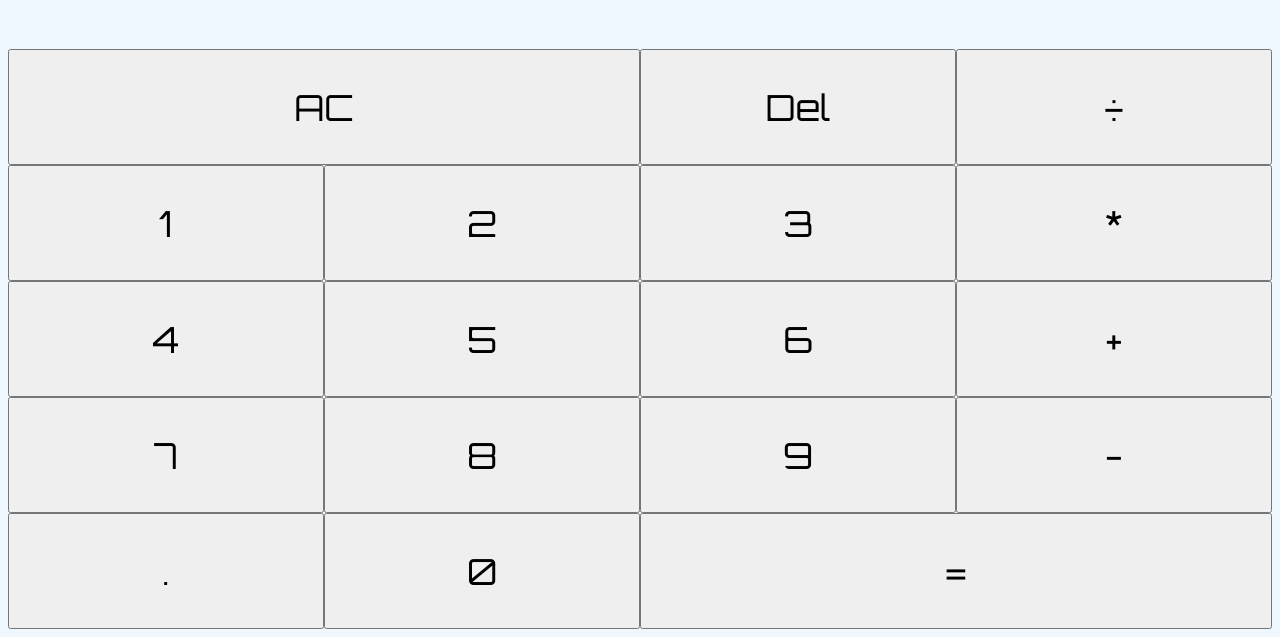
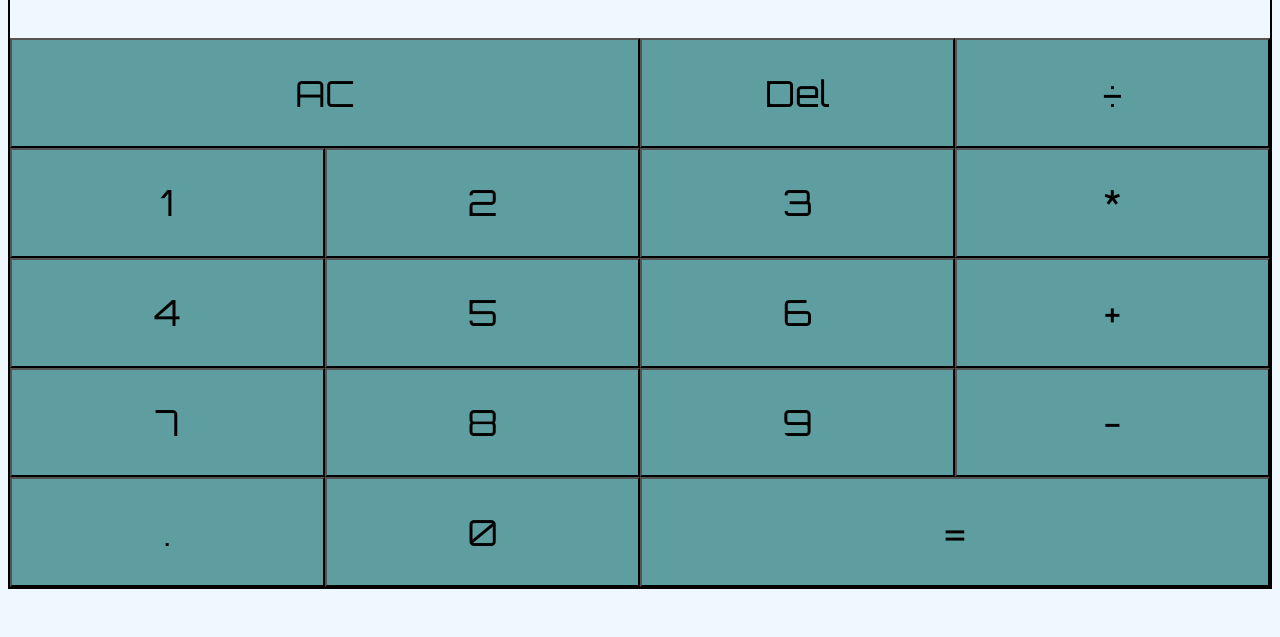
Before and after one commit to mahirsowad3/javascript-calculator, a plain HTML site: page index.html in a window 1280 px wide. Shown: the part 179-816 px from the top of the page. Drawn offline with Linux system fonts and the light colour scheme.

Commit message:
Add Button Hovering Styles and Fix Height of Grid
Added interactiveness to buttons when hovering over them with change of color and bolding. Fixed the height of the calculator grid to remove the use of scrollbar.

```diff
--- a/styles.css
+++ b/styles.css
@@ -14,7 +14,8 @@ body{
     justify-content: center;
     align-content: stretch;
     align-items: stretch;
-    min-height: 100vh;
+    min-height: 95vh;
+    border: 0.1rem solid black;
 }
 
 .previous-operation, .current-operation{
@@ -25,3 +26,14 @@ body{
 .clear-btn, .equal-btn{
     grid-column: span 2;
 }
+
+button{
+    background-color: cadetblue;
+    font-weight: 500;
+}
+
+button:hover{
+    font-size: 1.6rem;
+    background-color:azure;
+    font-weight: 700;
+}
```
